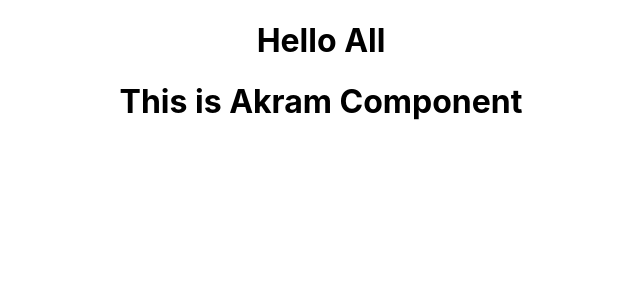
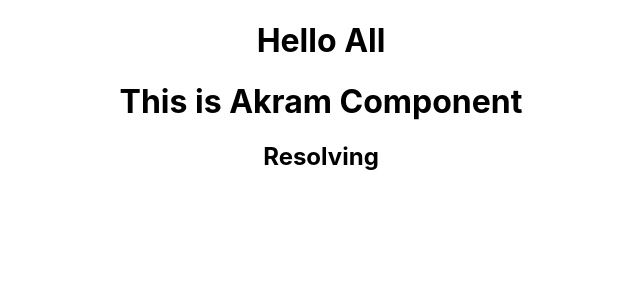
Before and after one commit to shoebkhan111/GitHub-Practice, a React (Create React App) app in the folder github-practice/: page / in a window 1280 px wide. Shown: the top 300 px of the page, without its empty margins (319-959 px from the left). Built offline with nearby package versions, Linux system fonts and the light colour scheme.

Commit message:
Akram H tag added

```diff
--- a/github-practice/src/Components/AKRAM/Akram.jsx
+++ b/github-practice/src/Components/AKRAM/Akram.jsx
@@ -4,6 +4,7 @@ const Akram = () => {
     return (
         <div>
             <h1>This is Akram Component</h1>
+            <h2>Resolving</h2>
         </div>
     );
 };
```
